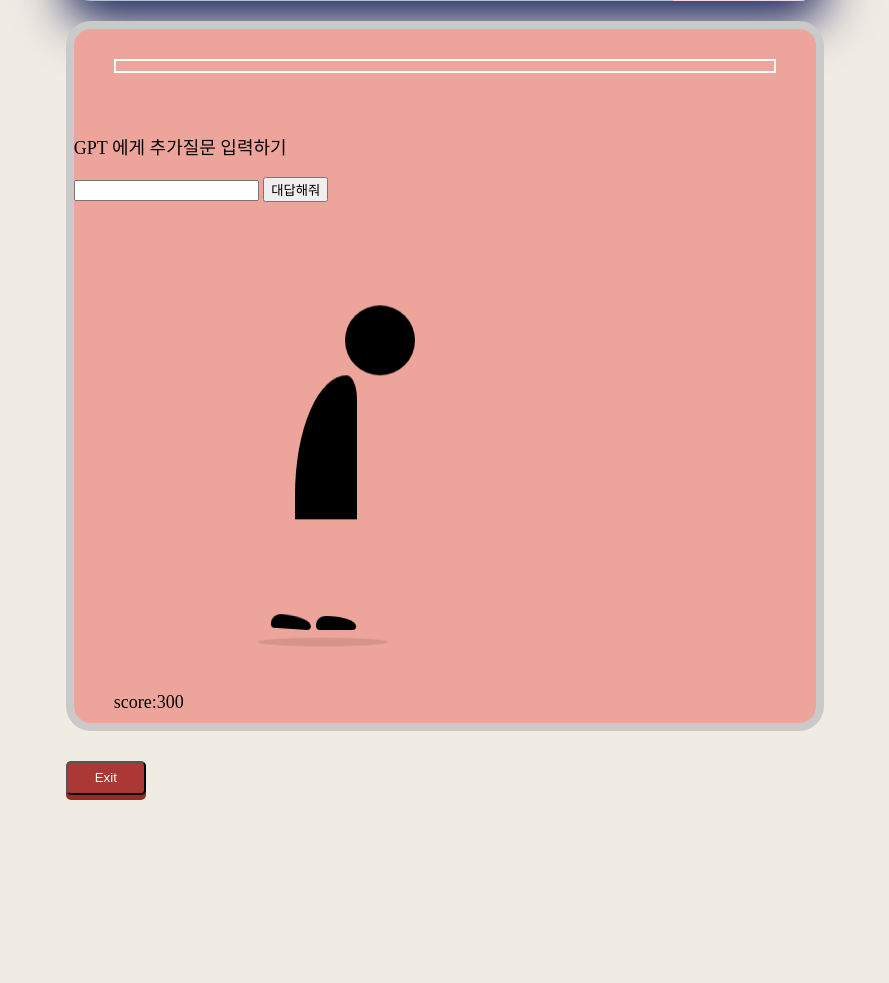
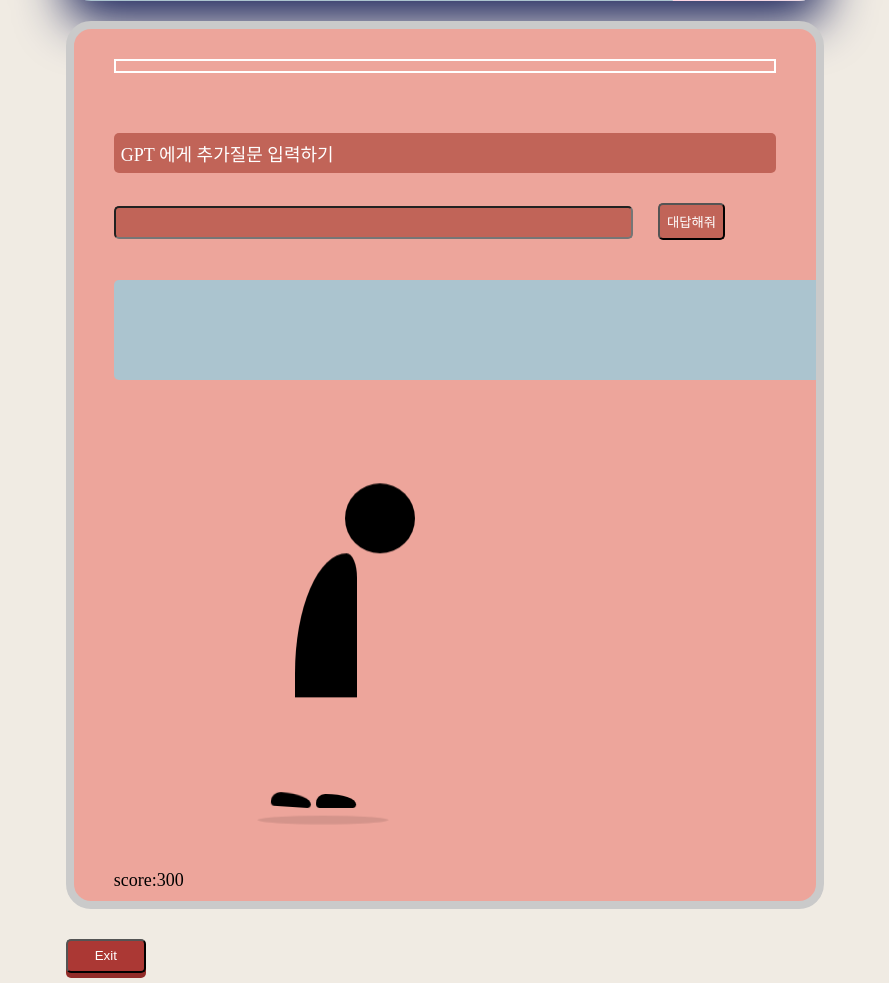
Before and after one commit to jaewoopk/GPTeacher, a Django app: template app/templates/app/english/study.html in a window 1280 px wide. Shown: the part 662-1645 px from the top of the page, without its empty margins (195-1084 px from the left). Before the commit the page ends 1462 px from the top, so only its background shows below. Run offline with Django 3.2, Linux system fonts and the light colour scheme; the template is opened without the code that fills it, so the values that code supplies are empty.

Commit message:
위치, study css

```diff
--- a/app/static/app/css/styles.css
+++ b/app/static/app/css/styles.css
@@ -571,6 +571,68 @@ h3 {
     box-shadow: 0px 0px 0px 0px #922c29;
 }
 
+/* study - gpt 추가질문 */
+
+.user #user_gpt_id_text {
+    margin-top: 0;
+    margin-left: 40px;
+    margin-right: 40px;
+    margin-bottom: 30px;
+    overflow-wrap: break-word;
+    background-color: #c16458;
+    padding: 7px;
+    border-radius: 5px;
+    color: #FFF;
+}
+
+
+.user #user_gpt_id {
+    margin-top: 0;
+    margin-left: 40px;
+    margin-right: 10px;
+    margin-bottom: 30px;
+    width: 70%;
+    overflow-wrap: break-word;
+    background-color: #c16458;
+    padding: 7px;
+    border-radius: 5px;
+    color: #FFF;
+}
+
+.user #ask_gpt {
+    margin-top: 0;
+    margin-left: 10px;
+    margin-right: 20px;
+    margin-bottom: 30px;
+    overflow-wrap: break-word;
+    background-color: #c16458;
+    padding: 7px;
+    border-radius: 5px;
+    color: #FFF;
+}
+
+.user #ask_gpt:hover {
+    background-color:  #af4d40;
+}
+
+.user .gpt_respond_message {
+    position:relative;
+    width:800px;
+    height:100px;
+    margin-top: 10px;
+    margin-left: 40px;
+    margin-right: 40px;
+    margin-bottom: 30px;
+    overflow-wrap: break-word;
+    background-color: #abc4cf;
+    padding: 7px;
+    border-radius: 5px;
+    color: #000000;
+    overflow-wrap: break-word;
+    overflow : auto;
+}
+
+
 
 
 /* rank
--- a/app/static/app/css/stylestwo.css
+++ b/app/static/app/css/stylestwo.css
@@ -609,7 +609,7 @@ body {
     text-align: center;
     position: absolute;
     left: 60%;
-    top: 200px;
+    top: 500px;
     opacity: 0;
 }
 
@@ -625,7 +625,7 @@ body {
     text-align: center;
     position: absolute;
     right: 70%;
-    top: 200px;
+    top: 500px;
     opacity: 0;
 }
 
```
